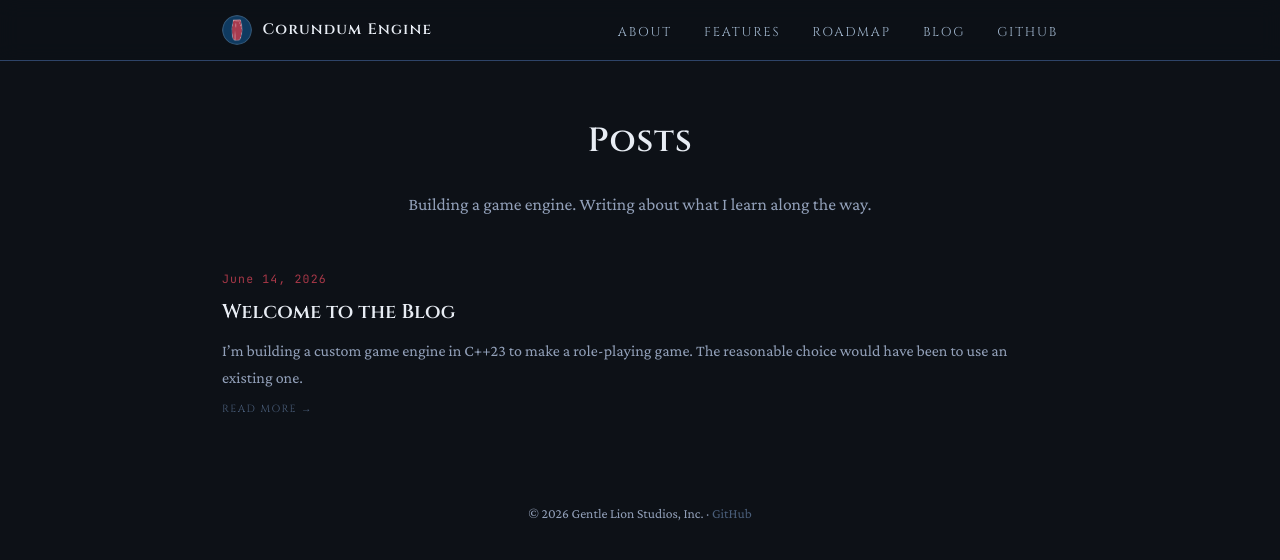
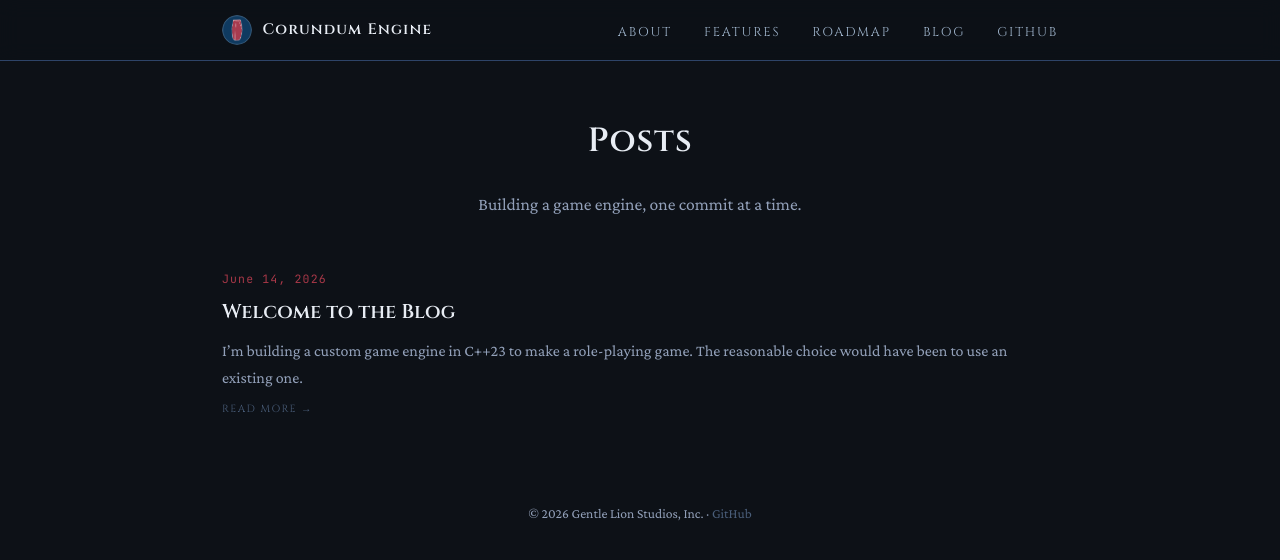
Before and after one commit to corundumengine/corundumengine.github.io, a Jekyll site: the page built from blog.html, in a window 1280 px wide. Shown: the top 560 px of the page. Built offline with Jekyll 4.4.1, drawn with Linux system fonts in a browser that asks for light colours.

Commit message:
Update blog.html

```diff
--- a/blog.html
+++ b/blog.html
@@ -6,9 +6,7 @@ title: Blog
 <section class="post">
   <div class="container">
     <h2 class="section-title">Posts</h2>
-    <p class="section-body">
-      Building a game engine. Writing about what I learn along the way.
-    </p>
+    <p class="section-body">Building a game engine, one commit at a time.</p>
     <div class="blog-list">
       {% for post in site.posts %}
       <div class="blog-preview">
```
